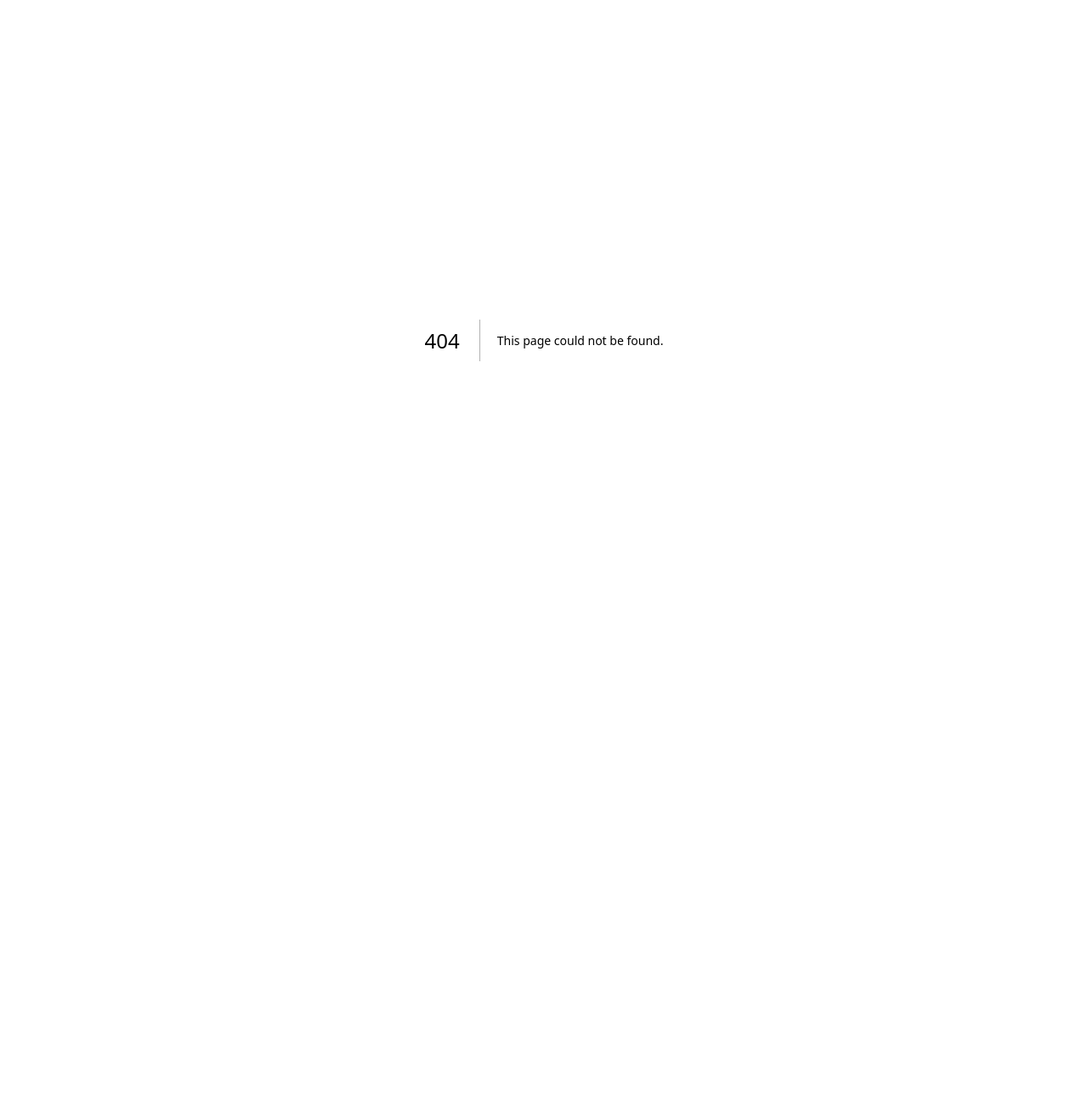
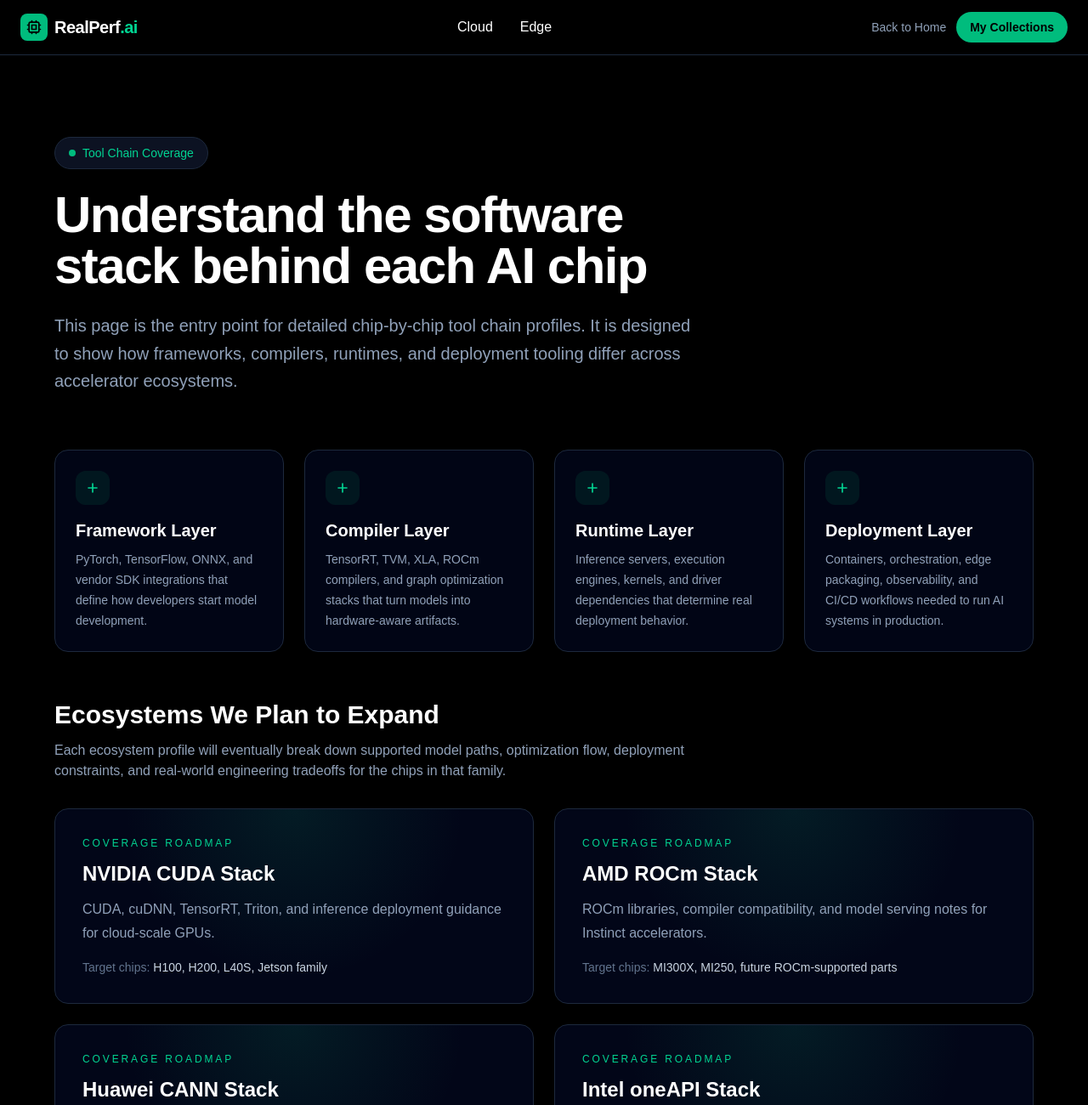
Before and after one commit to josteingaarder/realperf-web, a Next.js app: page /tool-chain in a window 1280 px wide. Before the commit this address had no page. Shown: the top 1300 px of the page at 85% size. Before the commit the page ends 800 px from the top, so only its background shows below. Built offline with nearby package versions, Linux system fonts and the light colour scheme.

Commit message:
Add tool chain page and refine homepage sections

```diff
--- a/src/app/chips/page.tsx
+++ b/src/app/chips/page.tsx
@@ -19,7 +19,10 @@
 
   return (
     <main className="min-h-screen bg-black text-white">
-      <SiteHeader activeSection="cloud" />
+      <SiteHeader
+        activeSection="cloud"
+        cta={{ href: '/collections', label: 'My Collections' }}
+      />
 
       <div className="p-8 max-w-7xl mx-auto">
         <div className="mb-8">
--- a/src/app/edge/page.tsx
+++ b/src/app/edge/page.tsx
@@ -19,7 +19,10 @@
 
   return (
     <main className="min-h-screen bg-black text-white">
-      <SiteHeader activeSection="edge" />
+      <SiteHeader
+        activeSection="edge"
+        cta={{ href: '/collections', label: 'My Collections' }}
+      />
 
       <div className="p-8 max-w-7xl mx-auto">
         <div className="mb-8">
--- a/src/app/page.tsx
+++ b/src/app/page.tsx
@@ -1,7 +1,6 @@
 import Link from 'next/link';
 import type { Metadata } from 'next';
 import StatsCards from './StatsCards';
-import ClientCollections from './ClientCollections';
 import SiteHeader from '@/components/SiteHeader';
 
 export const metadata: Metadata = {
@@ -61,12 +60,6 @@
                 <path strokeLinecap="round" strokeLinejoin="round" strokeWidth={2} d="M17 8l4 4m0 0l-4 4m4-4H3" />
               </svg>
             </Link>
-            <Link
-              href="/chips"
-              className="px-6 py-3 border border-slate-700 text-slate-300 rounded-full hover:border-slate-500 hover:bg-slate-900 hover:text-white transition-all duration-300 font-medium"
-            >
-              Start Comparing
-            </Link>
           </div>
 
           <div className="animate-fade-up animate-delay-4 flex flex-wrap items-center justify-center gap-6 text-sm text-slate-500">
@@ -118,25 +111,22 @@
               <p className="relative text-sm text-slate-400">Select up to 4 chips and compare FP16 performance, price, and specs side by side with interactive charts.</p>
             </Link>
 
-            <Link href="/collections" className="group relative overflow-hidden bg-slate-950/90 border border-slate-800 rounded-xl p-8 hover:border-emerald-500/50 hover:-translate-y-1 hover:shadow-[0_18px_60px_rgba(16,185,129,0.12)] transition-all duration-300 animate-fade-up animate-delay-3">
+            <Link href="/tool-chain" className="group relative overflow-hidden bg-slate-950/90 border border-slate-800 rounded-xl p-8 hover:border-emerald-500/50 hover:-translate-y-1 hover:shadow-[0_18px_60px_rgba(16,185,129,0.12)] transition-all duration-300 animate-fade-up animate-delay-3">
               <div className="absolute inset-0 bg-[radial-gradient(circle_at_top,rgba(16,185,129,0.16),transparent_55%)] opacity-0 group-hover:opacity-100 transition-opacity duration-300" />
               <div className="w-10 h-10 bg-emerald-500/10 rounded-lg flex items-center justify-center mb-4 group-hover:bg-emerald-500/20 transition">
                 <svg className="w-5 h-5 text-emerald-400" fill="none" stroke="currentColor" viewBox="0 0 24 24">
                   <path strokeLinecap="round" strokeLinejoin="round" strokeWidth={2} d="M13 10V3L4 14h7v7l9-11h-7z" />
                 </svg>
               </div>
-              <h3 className="relative text-lg font-bold text-white mb-2">Saved Collections</h3>
-              <p className="relative text-sm text-slate-400">Keep favorite Cloud and Edge chips together, then reopen saved comparisons when you need to revisit a shortlist.</p>
+              <h3 className="relative text-lg font-bold text-white mb-2">Tool Chain</h3>
+              <p className="relative text-sm text-slate-400">Explore the software stack behind each chip, including frameworks, compilers, runtimes, and deployment tooling for real-world AI workflows.</p>
             </Link>
           </div>
         </div>
       </section>
 
-      {/* 我的收藏（Client Component） */}
-      <ClientCollections />
-
       {/* 数据仪表盘 - 动态真实数据 */}
-      <section className="px-6 pb-20">
+      <section className="px-6 pt-2 pb-20 md:pt-4">
         <div className="max-w-5xl mx-auto">
           <div className="relative overflow-hidden bg-slate-950 rounded-2xl border border-slate-800 shadow-2xl shadow-emerald-500/5">
             <div className="scanline pointer-events-none absolute inset-x-0 top-0 h-px bg-gradient-to-r from-transparent via-emerald-400/80 to-transparent" />
--- /dev/null
+++ b/src/app/tool-chain/page.tsx
@@ -0,0 +1,182 @@
+import type { Metadata } from 'next';
+import Link from 'next/link';
+import SiteHeader from '@/components/SiteHeader';
+
+export const metadata: Metadata = {
+  title: 'Tool Chain | RealPerf.ai',
+  description:
+    'Explore frameworks, compilers, runtimes, and deployment tooling across AI chips and accelerator ecosystems.',
+};
+
+const layers = [
+  {
+    title: 'Framework Layer',
+    description:
+      'PyTorch, TensorFlow, ONNX, and vendor SDK integrations that define how developers start model development.',
+  },
+  {
+    title: 'Compiler Layer',
+    description:
+      'TensorRT, TVM, XLA, ROCm compilers, and graph optimization stacks that turn models into hardware-aware artifacts.',
+  },
+  {
+    title: 'Runtime Layer',
+    description:
+      'Inference servers, execution engines, kernels, and driver dependencies that determine real deployment behavior.',
+  },
+  {
+    title: 'Deployment Layer',
+    description:
+      'Containers, orchestration, edge packaging, observability, and CI/CD workflows needed to run AI systems in production.',
+  },
+];
+
+const ecosystems = [
+  {
+    name: 'NVIDIA CUDA Stack',
+    summary: 'CUDA, cuDNN, TensorRT, Triton, and inference deployment guidance for cloud-scale GPUs.',
+    chips: 'H100, H200, L40S, Jetson family',
+  },
+  {
+    name: 'AMD ROCm Stack',
+    summary: 'ROCm libraries, compiler compatibility, and model serving notes for Instinct accelerators.',
+    chips: 'MI300X, MI250, future ROCm-supported parts',
+  },
+  {
+    name: 'Huawei CANN Stack',
+    summary: 'Ascend toolchains, operator adaptation, and deployment constraints for enterprise AI workloads.',
+    chips: 'Ascend 910B and related accelerator families',
+  },
+  {
+    name: 'Intel oneAPI Stack',
+    summary: 'oneAPI, OpenVINO, and heterogeneous runtime paths across accelerator and CPU-assisted inference.',
+    chips: 'Gaudi, Intel GPU, hybrid inference platforms',
+  },
+];
+
+const profileSections = [
+  'Supported frameworks and model formats',
+  'Compiler / optimization flow and export path',
+  'Runtime dependencies, serving options, and known caveats',
+  'Deployment patterns for cloud, edge, and private environments',
+];
+
+export default function ToolChainPage() {
+  return (
+    <main className="min-h-screen bg-black text-white">
+      <SiteHeader
+        cta={{ href: '/collections', label: 'My Collections' }}
+        secondaryLink={{ href: '/', label: 'Back to Home' }}
+      />
+
+      <section className="px-6 pt-24 pb-16">
+        <div className="max-w-6xl mx-auto">
+          <div className="max-w-3xl">
+            <div className="inline-flex items-center gap-2 px-4 py-2 mb-6 bg-slate-900/80 border border-slate-800 rounded-full text-sm text-emerald-400">
+              <span className="w-2 h-2 bg-emerald-500 rounded-full" />
+              Tool Chain Coverage
+            </div>
+            <h1 className="text-5xl md:text-6xl font-bold tracking-tight mb-6">
+              Understand the software stack behind each AI chip
+            </h1>
+            <p className="text-lg md:text-xl text-slate-400 leading-relaxed">
+              This page is the entry point for detailed chip-by-chip tool chain profiles. It is designed to show how
+              frameworks, compilers, runtimes, and deployment tooling differ across accelerator ecosystems.
+            </p>
+          </div>
+        </div>
+      </section>
+
+      <section className="px-6 pb-14">
+        <div className="max-w-6xl mx-auto grid grid-cols-1 md:grid-cols-2 xl:grid-cols-4 gap-6">
+          {layers.map((layer) => (
+            <div
+              key={layer.title}
+              className="bg-slate-950/90 border border-slate-800 rounded-2xl p-6 hover:border-emerald-500/40 transition"
+            >
+              <div className="w-10 h-10 rounded-xl bg-emerald-500/10 flex items-center justify-center mb-4">
+                <svg className="w-5 h-5 text-emerald-400" fill="none" stroke="currentColor" viewBox="0 0 24 24">
+                  <path strokeLinecap="round" strokeLinejoin="round" strokeWidth={2} d="M12 6v12m6-6H6" />
+                </svg>
+              </div>
+              <h2 className="text-xl font-semibold mb-2">{layer.title}</h2>
+              <p className="text-sm text-slate-400 leading-6">{layer.description}</p>
+            </div>
+          ))}
+        </div>
+      </section>
+
+      <section className="px-6 pb-14">
+        <div className="max-w-6xl mx-auto">
+          <div className="mb-8">
+            <h2 className="text-3xl font-bold mb-3">Ecosystems We Plan to Expand</h2>
+            <p className="text-slate-400 max-w-3xl">
+              Each ecosystem profile will eventually break down supported model paths, optimization flow, deployment
+              constraints, and real-world engineering tradeoffs for the chips in that family.
+            </p>
+          </div>
+
+          <div className="grid grid-cols-1 md:grid-cols-2 gap-6">
+            {ecosystems.map((ecosystem) => (
+              <div
+                key={ecosystem.name}
+                className="relative overflow-hidden bg-slate-950 border border-slate-800 rounded-2xl p-8"
+              >
+                <div className="absolute inset-0 bg-[radial-gradient(circle_at_top,rgba(16,185,129,0.12),transparent_55%)]" />
+                <div className="relative">
+                  <div className="text-xs uppercase tracking-[0.24em] text-emerald-400 mb-3">Coverage Roadmap</div>
+                  <h3 className="text-2xl font-bold mb-3">{ecosystem.name}</h3>
+                  <p className="text-slate-400 leading-7 mb-4">{ecosystem.summary}</p>
+                  <div className="text-sm text-slate-500">
+                    Target chips: <span className="text-slate-300">{ecosystem.chips}</span>
+                  </div>
+                </div>
+              </div>
+            ))}
+          </div>
+        </div>
+      </section>
+
+      <section className="px-6 pb-20">
+        <div className="max-w-6xl mx-auto grid grid-cols-1 lg:grid-cols-[1.1fr_0.9fr] gap-8">
+          <div className="bg-slate-950 border border-slate-800 rounded-2xl p-8">
+            <h2 className="text-3xl font-bold mb-4">What each chip profile will include</h2>
+            <div className="space-y-4">
+              {profileSections.map((item) => (
+                <div key={item} className="flex items-start gap-3">
+                  <svg className="w-5 h-5 text-emerald-400 mt-0.5 shrink-0" fill="none" stroke="currentColor" viewBox="0 0 24 24">
+                    <path strokeLinecap="round" strokeLinejoin="round" strokeWidth={2} d="M5 13l4 4L19 7" />
+                  </svg>
+                  <p className="text-slate-300">{item}</p>
+                </div>
+              ))}
+            </div>
+          </div>
+
+          <div className="bg-emerald-500/10 border border-emerald-500/20 rounded-2xl p-8">
+            <div className="text-sm uppercase tracking-[0.24em] text-emerald-400 mb-4">Planned Entry Flow</div>
+            <h2 className="text-3xl font-bold mb-4">Start from chips, then drill into the stack</h2>
+            <p className="text-slate-300 leading-7 mb-6">
+              The long-term plan is to connect chip entries to dedicated tool chain pages, so users can move from
+              hardware comparison into practical software readiness and deployment detail.
+            </p>
+            <div className="flex flex-wrap gap-4">
+              <Link
+                href="/chips"
+                className="px-6 py-3 bg-emerald-500 text-black rounded-full hover:bg-emerald-400 transition font-semibold"
+              >
+                Browse Cloud Chips
+              </Link>
+              <Link
+                href="/edge"
+                className="px-6 py-3 border border-slate-700 text-white rounded-full hover:border-emerald-500 transition font-medium"
+              >
+                Browse Edge Chips
+              </Link>
+            </div>
+          </div>
+        </div>
+      </section>
+    </main>
+  );
+}
```
